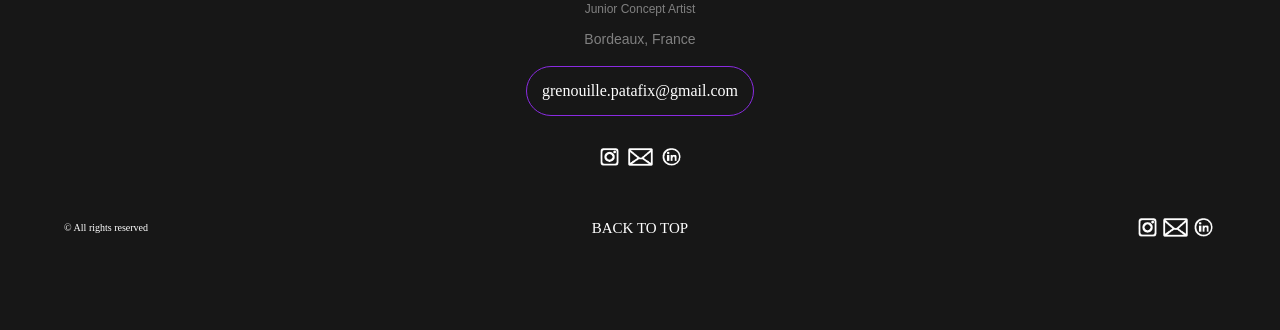
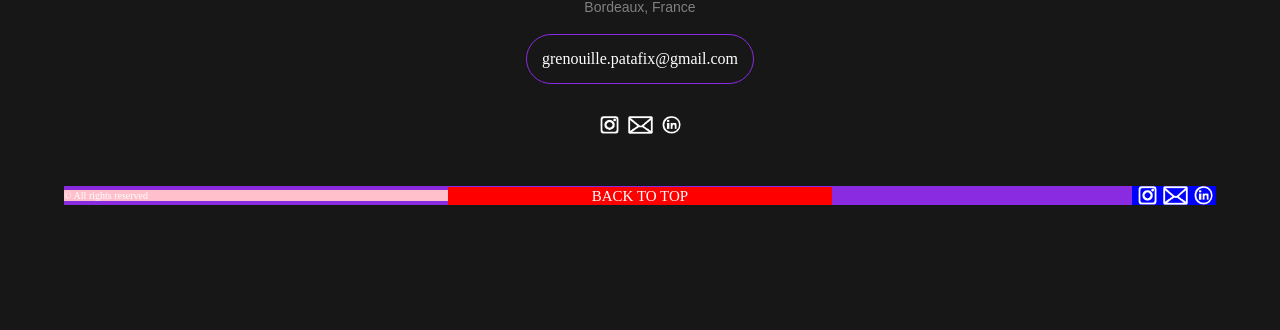
Before and after one commit to Orient-Dorey/Portfolio-Lisie-Mordant, a PHP site: page /contact.html in a window 1280 px wide. Shown: the part 470-800 px from the top of the page. Run offline with PHP 8.4, Linux system fonts and the light colour scheme.

Commit message:
Changed space before page title

```diff
--- a/styles_orient_footer.css
+++ b/styles_orient_footer.css
@@ -9,7 +9,7 @@
 /* ****** */
 
 .footer-boxes{
-    /* background-color: blueviolet; */
+    background-color: blueviolet;
     display: flex;
     flex-direction: row;
     justify-content: center;
@@ -25,10 +25,12 @@
 /* All rights reserved */
 .text {
     font-size: 10px;
+    background-color: pink;
 }
 
 /* BACK TO TOP */
 .center {
+    background-color: red;
     text-align: center;
 }
 .back_to_top_button {
@@ -43,7 +45,7 @@
 
 /* Icons */
 .apps {
-    /* background-color: blue; */
+    background-color: blue;
     /* width: fit-content; */
     float: right;
 }
--- a/styles_orient_main.css
+++ b/styles_orient_main.css
@@ -7,7 +7,7 @@
 
 
 main {
-    padding: 10rem 5% 2rem;
+    padding: 8rem 5% 2rem;
     display: inline-block;
     /* height: 2rem; */
     /* margin-top:25px; */
@@ -65,7 +65,7 @@ main {
 /* CONTACT PAGE */
 
 .contact_page {
-    padding: 10rem 5% 0;
+    padding: 8rem 5% 0;
     display: block;
     text-align: center;
     width: 100%;
```
